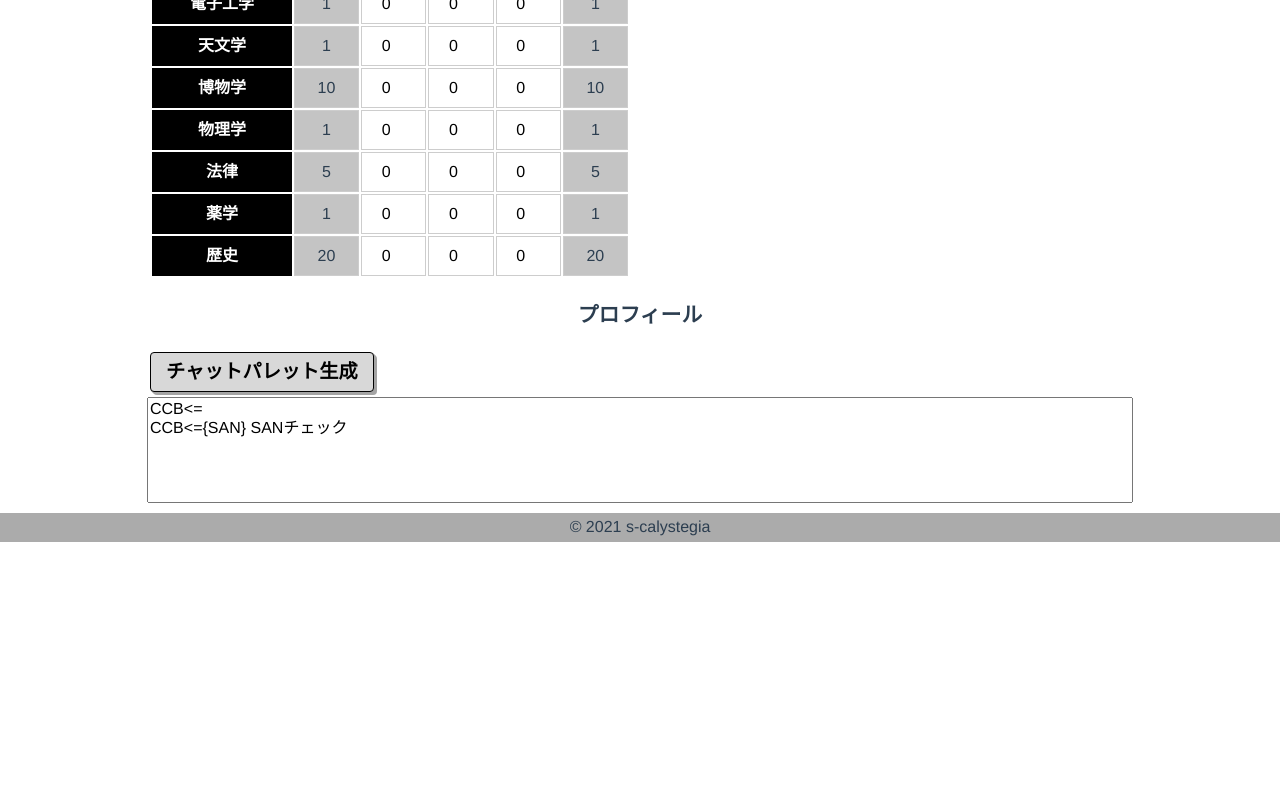
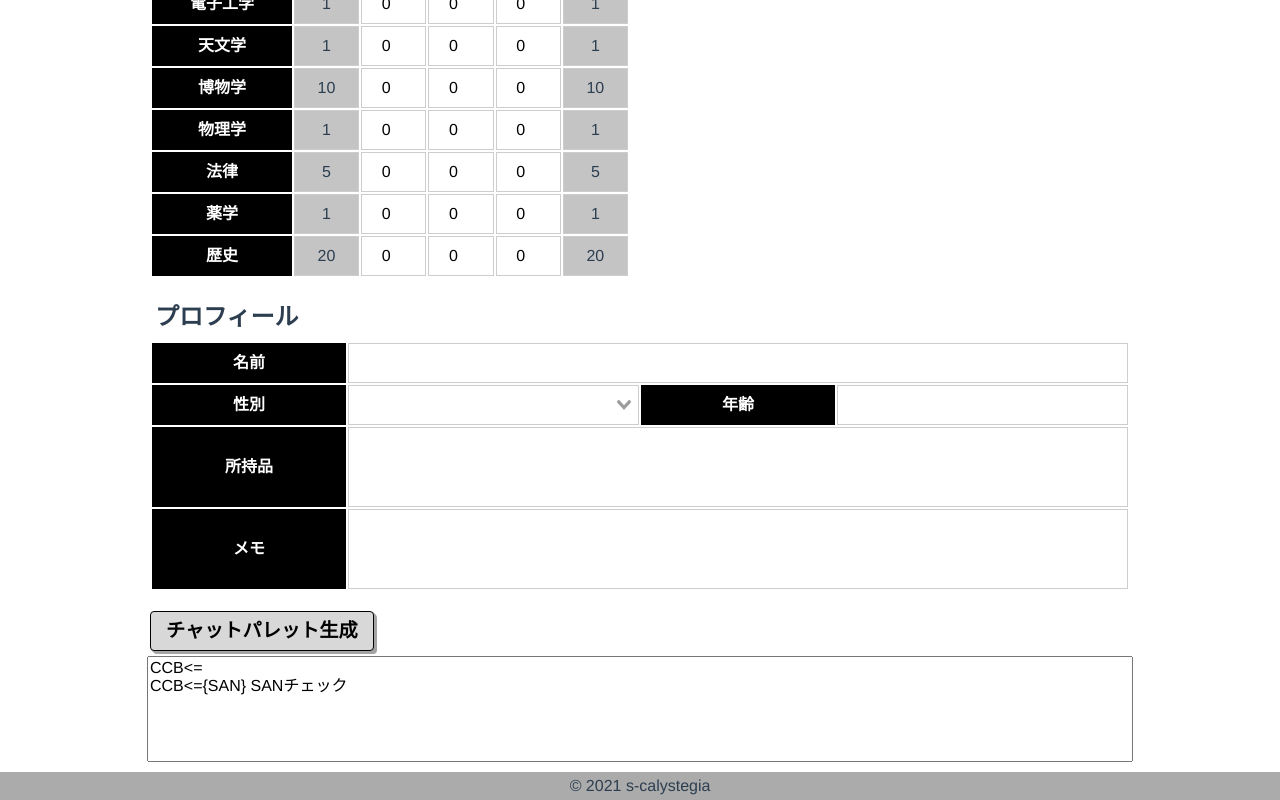
Before and after one commit to sueCalystegia00/CoC-chara-maker, a Vue app: page / in a window 1280 px wide. Shown: the part 2421-3221 px from the top of the page. Before the commit the page ends 2963 px from the top, so only its background shows below. Built offline with nearby package versions, Linux system fonts and the light colour scheme; no server answers.

Commit message:
add: UIの設置

```diff
--- a/src/components/Profile.vue
+++ b/src/components/Profile.vue
@@ -1,12 +1,47 @@
 <template>
   <div class="profile">
-    <h1>プロフィール</h1>
+    <h2>プロフィール</h2>
+    <table>
+      <tbody>
+        <tr>
+          <th class="label-name">名前</th>
+          <td colspan="3"><input type="text" class="input-name" /></td>
+        </tr>
+        <tr>
+          <th class="label-gender">性別</th>
+          <td>
+            <v-select
+              class="input-gender"
+              :options="['男性', '女性', '不詳']"
+            ></v-select>
+          </td>
+          <th class="label-age">年齢</th>
+          <td><input type="number" class="input-gender" /></td>
+        </tr>
+        <tr class="large">
+          <th class="label-belongings">所持品</th>
+          <td colspan="3">
+            <textarea type="text" class="input-belongings"></textarea>
+          </td>
+        </tr>
+        <tr class="large">
+          <th class="label-note">メモ</th>
+          <td colspan="3">
+            <textarea type="text" class="input-note"></textarea>
+          </td>
+        </tr>
+      </tbody>
+    </table>
   </div>
 </template>
 
 <script>
+import vSelect from "vue-select";
 export default {
   name: "Profile",
+  components: {
+    vSelect,
+  },
 };
 </script>
 
@@ -16,10 +51,67 @@ export default {
   width: 100%;
   display: flex;
   flex-direction: column;
-  justify-content: center;
-  align-items: center;
+  align-items: flex-start;
+  gap: 5px;
 }
-h1 {
-  font-size: 1.3rem;
+table,
+tbody {
+  width: 100%;
+  text-align: center;
+}
+thead th {
+  font-size: 0.5rem;
+  color: #373737;
+}
+tbody tr {
+  height: 40px;
+}
+tbody th {
+  width: 20%;
+  height: 100%;
+  background-color: #000000;
+  color: #ffffff;
+  font-size: clamp(16px, 1.8vw, 1rem);
+  font-weight: bold;
+}
+tbody td {
+  position: relative;
+  width: 30%;
+  height: 100%;
+  border: 1px solid #cdcdcd;
+}
+.input-gender >>> .vs__dropdown-toggle {
+  height: 100%;
+  border: none;
+}
+.input-gender >>> .vs__search,
+.input-gender >>> .vs__clear {
+  display: none;
+}
+.large {
+  height: 80px;
+}
+input[type="text"],
+input[type="number"],
+textarea {
+  position: absolute;
+  top: 0;
+  left: 0;
+  width: 100%;
+  height: 100%;
+  border: none;
+  padding: 10px;
+  box-sizing: border-box;
+}
+input[type="text"],
+textarea {
+  text-align: left;
+}
+input[type="number"] {
+  text-align: center;
+}
+textarea {
+  overflow-y: scroll;
+  resize: none;
 }
 </style>
```
